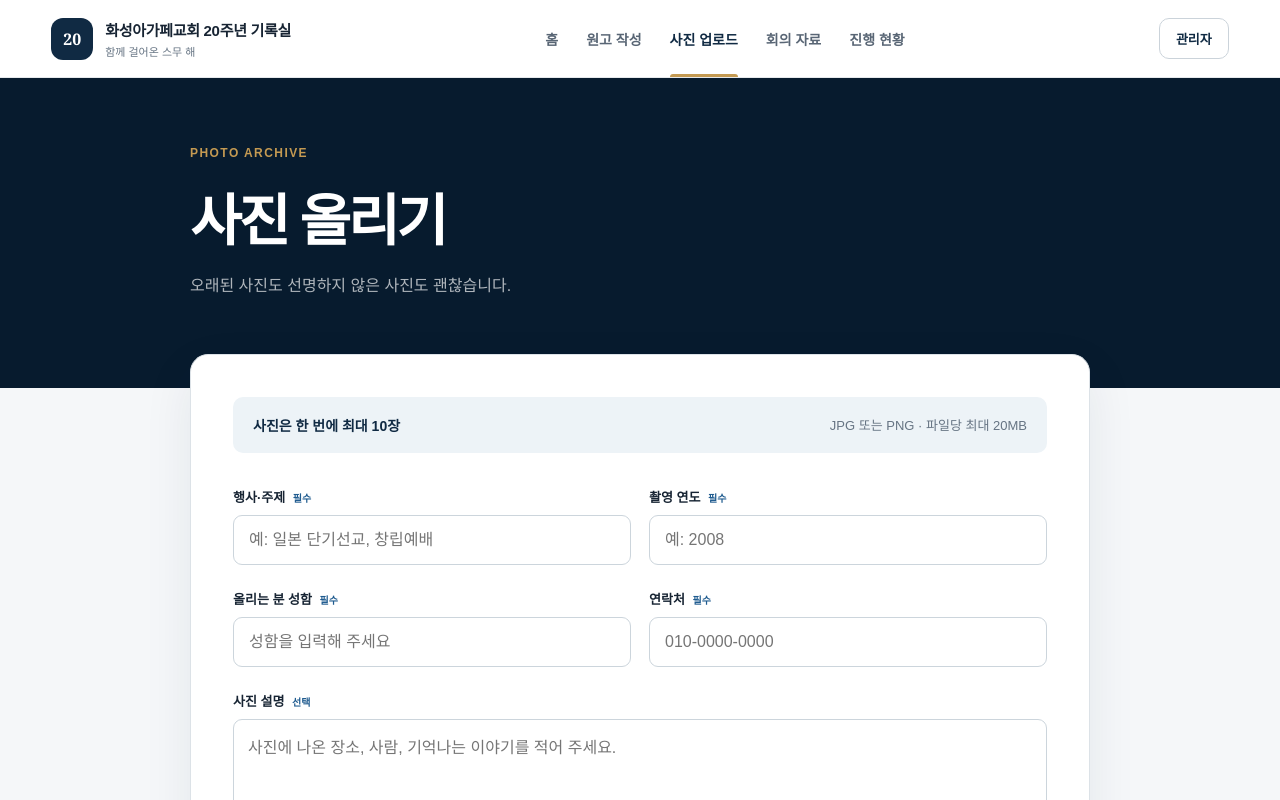
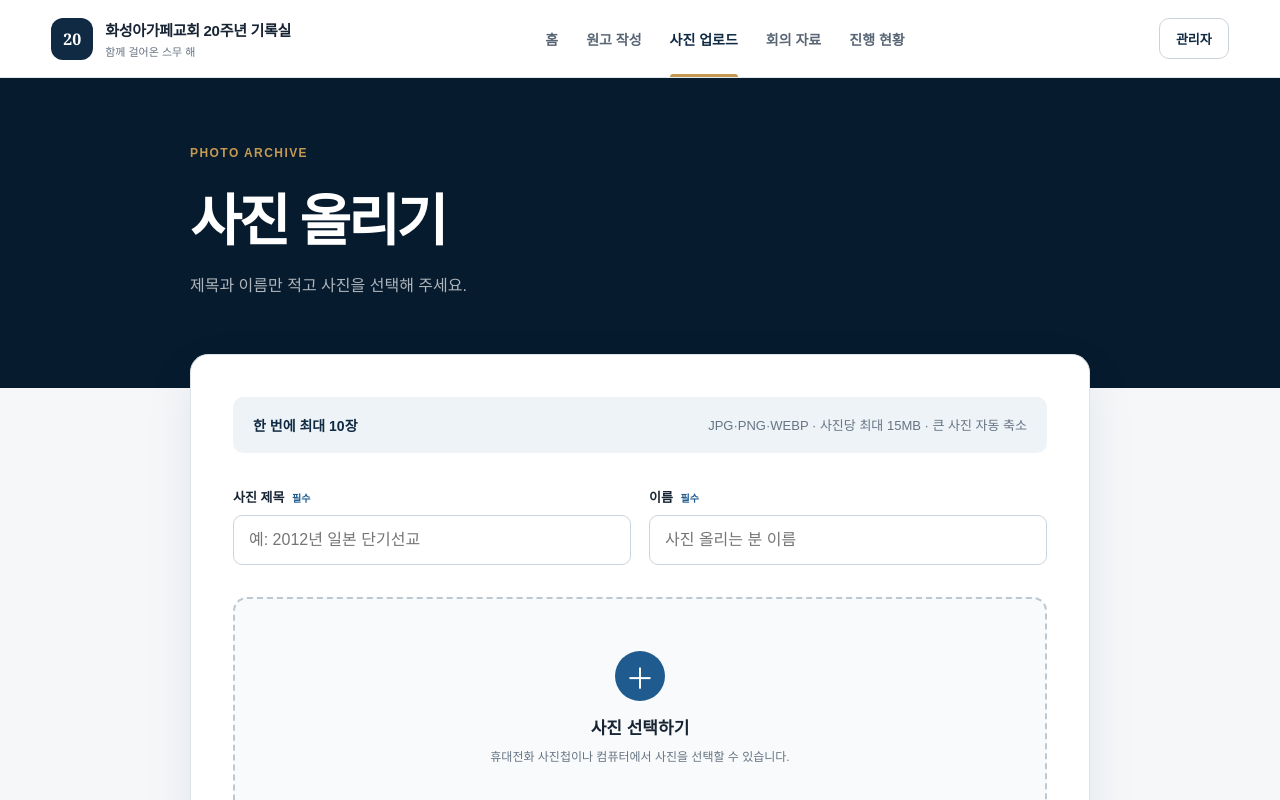
Before and after one commit to a01057674471-dot/agape-20th-records, a Next.js app: page /photos in a window 1280 px wide. Shown: the top 800 px of the page. Built offline with nearby package versions, Linux system fonts and the light colour scheme.

Commit message:
Supabase 공용 자료 업로드 연결

```diff
--- a/app/photos/page.tsx
+++ b/app/photos/page.tsx
@@ -3,46 +3,40 @@
 import { ChangeEvent, FormEvent, useEffect, useState } from "react";
 import PageHeader from "../components/PageHeader";
 import SiteFooter from "../components/SiteFooter";
+import { compressImage } from "../lib/compressImage";
+import { uploadSubmission } from "../lib/uploadSubmission";
 
 type SelectedPhoto = { file: File; url: string };
-type PhotoForm = {
-  event: string;
-  year: string;
-  name: string;
-  phone: string;
-  description: string;
-};
-
-const SUBMISSIONS_KEY = "agape-photo-submissions";
-const emptyForm: PhotoForm = { event: "", year: "", name: "", phone: "", description: "" };
+const MAX_FILE_SIZE = 15 * 1024 * 1024;
 
 export default function PhotosPage() {
+  const [title, setTitle] = useState("");
+  const [name, setName] = useState("");
   const [photos, setPhotos] = useState<SelectedPhoto[]>([]);
-  const [form, setForm] = useState<PhotoForm>(emptyForm);
   const [message, setMessage] = useState("");
+  const [submitting, setSubmitting] = useState(false);
+  const [done, setDone] = useState(false);
 
   useEffect(() => () => photos.forEach((photo) => URL.revokeObjectURL(photo.url)), [photos]);
 
   function selectPhotos(event: ChangeEvent<HTMLInputElement>) {
     const files = Array.from(event.target.files ?? []);
-    const valid = files.filter((file) => {
-      const isImage = ["image/jpeg", "image/png"].includes(file.type);
-      return isImage && file.size <= 20 * 1024 * 1024;
-    });
+    const valid = files
+      .filter((file) => ["image/jpeg", "image/png", "image/webp"].includes(file.type) && file.size <= MAX_FILE_SIZE)
+      .slice(0, 10);
     photos.forEach((photo) => URL.revokeObjectURL(photo.url));
-    setPhotos(valid.slice(0, 10).map((file) => ({ file, url: URL.createObjectURL(file) })));
-    setMessage(valid.length !== files.length ? "JPG·PNG 형식, 파일당 20MB 이하 사진만 선택했습니다." : "");
+    setPhotos(valid.map((file) => ({ file, url: URL.createObjectURL(file) })));
+    if (valid.length !== files.length) {
+      setMessage("JPG·PNG·WEBP 형식, 파일당 15MB 이하 사진만 최대 10장 선택했습니다.");
+    } else {
+      setMessage("");
+    }
   }
 
-  function updateField(event: ChangeEvent<HTMLInputElement | HTMLTextAreaElement>) {
-    const { name, value } = event.target;
-    setForm((current) => ({ ...current, [name]: value }));
-  }
-
-  function submitPhotos(event: FormEvent) {
+  async function submit(event: FormEvent) {
     event.preventDefault();
-    if (!form.event.trim() || !form.year.trim() || !form.name.trim() || !form.phone.trim()) {
-      setMessage("필수 정보를 모두 입력해 주세요.");
+    if (!title.trim() || !name.trim()) {
+      setMessage("제목과 이름을 입력해 주세요.");
       return;
     }
     if (photos.length === 0) {
@@ -50,29 +44,33 @@ export default function PhotosPage() {
       return;
     }
 
-    const submission = {
-      ...form,
-      id: Date.now(),
-      fileNames: photos.map((photo) => photo.file.name),
-      count: photos.length,
-      status: "접수",
-      submittedAt: new Date().toLocaleString("ko-KR"),
-    };
+    setSubmitting(true);
+    setMessage("사진 용량을 줄이고 안전하게 전송하고 있습니다. 화면을 닫지 말아 주세요.");
     try {
-      const stored = window.localStorage.getItem(SUBMISSIONS_KEY);
-      const submissions = stored ? JSON.parse(stored) : [];
-      window.localStorage.setItem(
-        SUBMISSIONS_KEY,
-        JSON.stringify([submission, ...submissions]),
-      );
-    } catch {
-      window.localStorage.setItem(SUBMISSIONS_KEY, JSON.stringify([submission]));
+      const optimized = [];
+      for (const photo of photos) optimized.push(await compressImage(photo.file));
+      await uploadSubmission({
+        kind: "photo",
+        title: title.trim(),
+        name: name.trim(),
+        files: optimized,
+      });
+      setDone(true);
+      setMessage("");
+      window.scrollTo({ top: 0, behavior: "smooth" });
+    } catch (error) {
+      setMessage(error instanceof Error ? error.message : "사진을 접수하지 못했습니다.");
+    } finally {
+      setSubmitting(false);
+    }
   }
 
+  function reset() {
     photos.forEach((photo) => URL.revokeObjectURL(photo.url));
+    setTitle("");
+    setName("");
     setPhotos([]);
-    setForm(emptyForm);
-    setMessage("사진 제출 내역을 저장했습니다. 관리자 페이지에서 확인할 수 있습니다.");
+    setDone(false);
   }
 
   return (
@@ -82,24 +80,28 @@ export default function PhotosPage() {
         <section className="subpage-heading">
           <p className="kicker">PHOTO ARCHIVE</p>
           <h1>사진 올리기</h1>
-          <p>오래된 사진도 선명하지 않은 사진도 괜찮습니다.</p>
+          <p>제목과 이름만 적고 사진을 선택해 주세요.</p>
         </section>
-        <form className="content-card" onSubmit={submitPhotos}>
-          <div className="info-banner"><strong>사진은 한 번에 최대 10장</strong><span>JPG 또는 PNG · 파일당 최대 20MB</span></div>
+
+        {!done ? (
+          <form className="content-card simple-submit-card" onSubmit={submit}>
+            <div className="info-banner"><strong>한 번에 최대 10장</strong><span>JPG·PNG·WEBP · 사진당 최대 15MB · 큰 사진 자동 축소</span></div>
             <div className="form-grid">
-            <label className="input-group"><span>행사·주제 <em>필수</em></span><input name="event" onChange={updateField} placeholder="예: 일본 단기선교, 창립예배" value={form.event} /></label>
-            <label className="input-group"><span>촬영 연도 <em>필수</em></span><input inputMode="numeric" name="year" onChange={updateField} placeholder="예: 2008" value={form.year} /></label>
-            <label className="input-group"><span>올리는 분 성함 <em>필수</em></span><input name="name" onChange={updateField} placeholder="성함을 입력해 주세요" value={form.name} /></label>
-            <label className="input-group"><span>연락처 <em>필수</em></span><input inputMode="tel" name="phone" onChange={updateField} placeholder="010-0000-0000" value={form.phone} /></label>
+              <label className="input-group">
+                <span>사진 제목 <em>필수</em></span>
+                <input onChange={(event) => setTitle(event.target.value)} placeholder="예: 2012년 일본 단기선교" value={title} />
+              </label>
+              <label className="input-group">
+                <span>이름 <em>필수</em></span>
+                <input onChange={(event) => setName(event.target.value)} placeholder="사진 올리는 분 이름" value={name} />
+              </label>
             </div>
-          <label className="input-group"><span>사진 설명 <em>선택</em></span><textarea name="description" onChange={updateField} placeholder="사진에 나온 장소, 사람, 기억나는 이야기를 적어 주세요." value={form.description} /></label>
             <label className="upload-zone">
-            <input accept="image/jpeg,image/png" multiple onChange={selectPhotos} type="file" />
+              <input accept="image/jpeg,image/png,image/webp" multiple onChange={selectPhotos} type="file" />
               <span className="upload-symbol">＋</span>
               <strong>사진 선택하기</strong>
-            <small>이 영역을 누르면 컴퓨터나 휴대전화의 사진을 선택할 수 있습니다.</small>
+              <small>휴대전화 사진첩이나 컴퓨터에서 사진을 선택할 수 있습니다.</small>
             </label>
-          {message && <p className="alert-message">{message}</p>}
             {photos.length > 0 && (
               <>
                 <div className="selected-head"><strong>선택한 사진 {photos.length}장</strong><button onClick={() => setPhotos([])} type="button">전체 지우기</button></div>
@@ -112,11 +114,22 @@ export default function PhotosPage() {
                     </div>
                   ))}
                 </div>
-              <button className="btn btn-primary wide-button" type="submit">사진 제출하기</button>
               </>
             )}
-          <p className="save-note">현재는 사진 정보와 파일명이 이 기기에 저장됩니다. 사진 원본의 온라인 보관은 데이터베이스 연결 후 제공됩니다.</p>
+            {message && <p className="alert-message" role="status">{message}</p>}
+            <button className="btn btn-primary wide-button" disabled={submitting} type="submit">
+              {submitting ? "사진 전송 중..." : "사진 제출하기"}
+            </button>
           </form>
+        ) : (
+          <section className="content-card completion-card">
+            <span className="completion-mark">✓</span>
+            <p className="eyebrow dark">SUBMITTED</p>
+            <h2>사진이 접수되었습니다</h2>
+            <p>사진 원본이 온라인 저장소에 안전하게 보관되었습니다.</p>
+            <button className="gold-button submit-single-button" onClick={reset} type="button">새 사진 올리기</button>
+          </section>
+        )}
       </main>
       <SiteFooter />
     </div>
```
Lines whose indentation alone changed are shown as unchanged.
